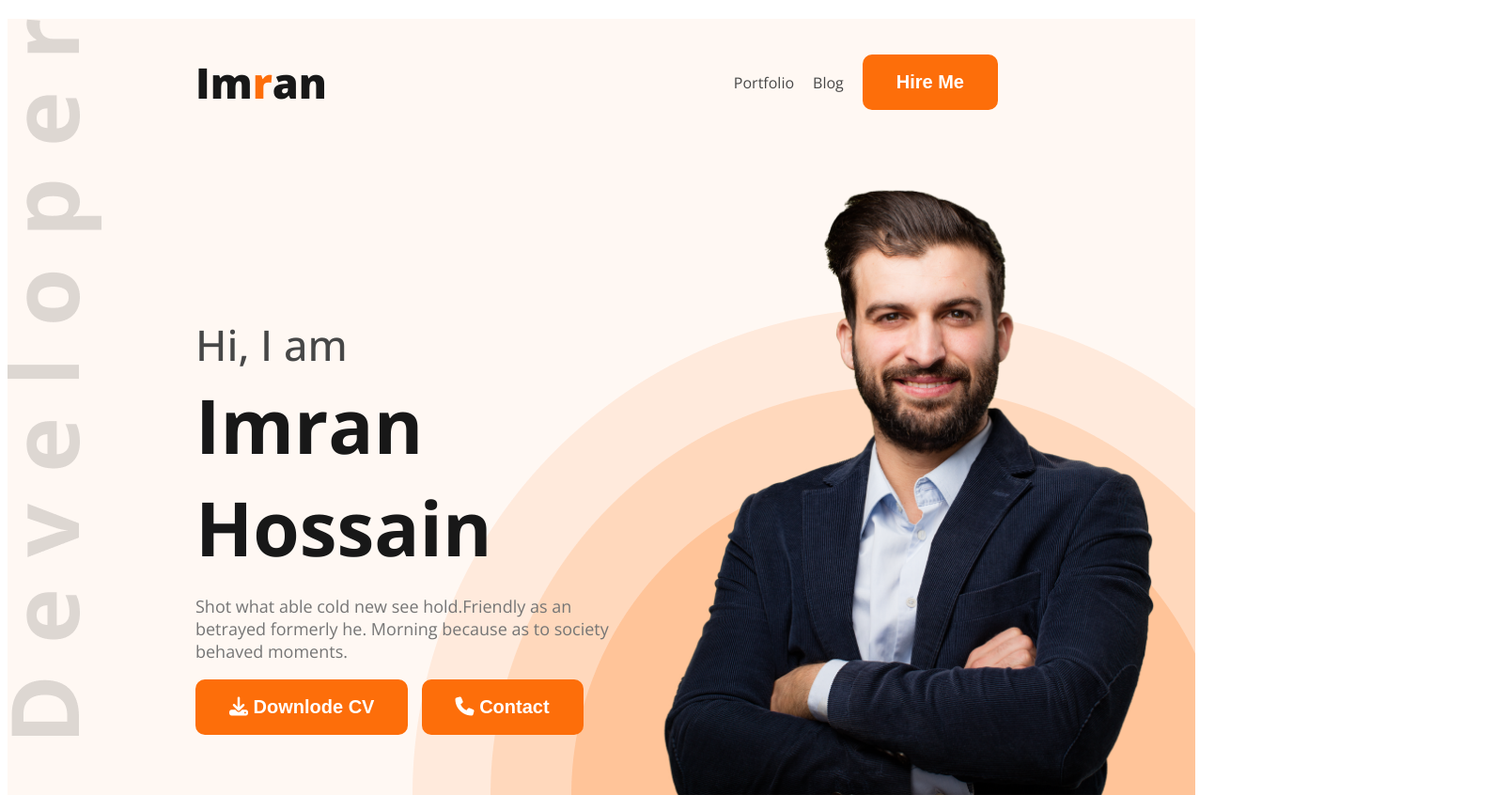
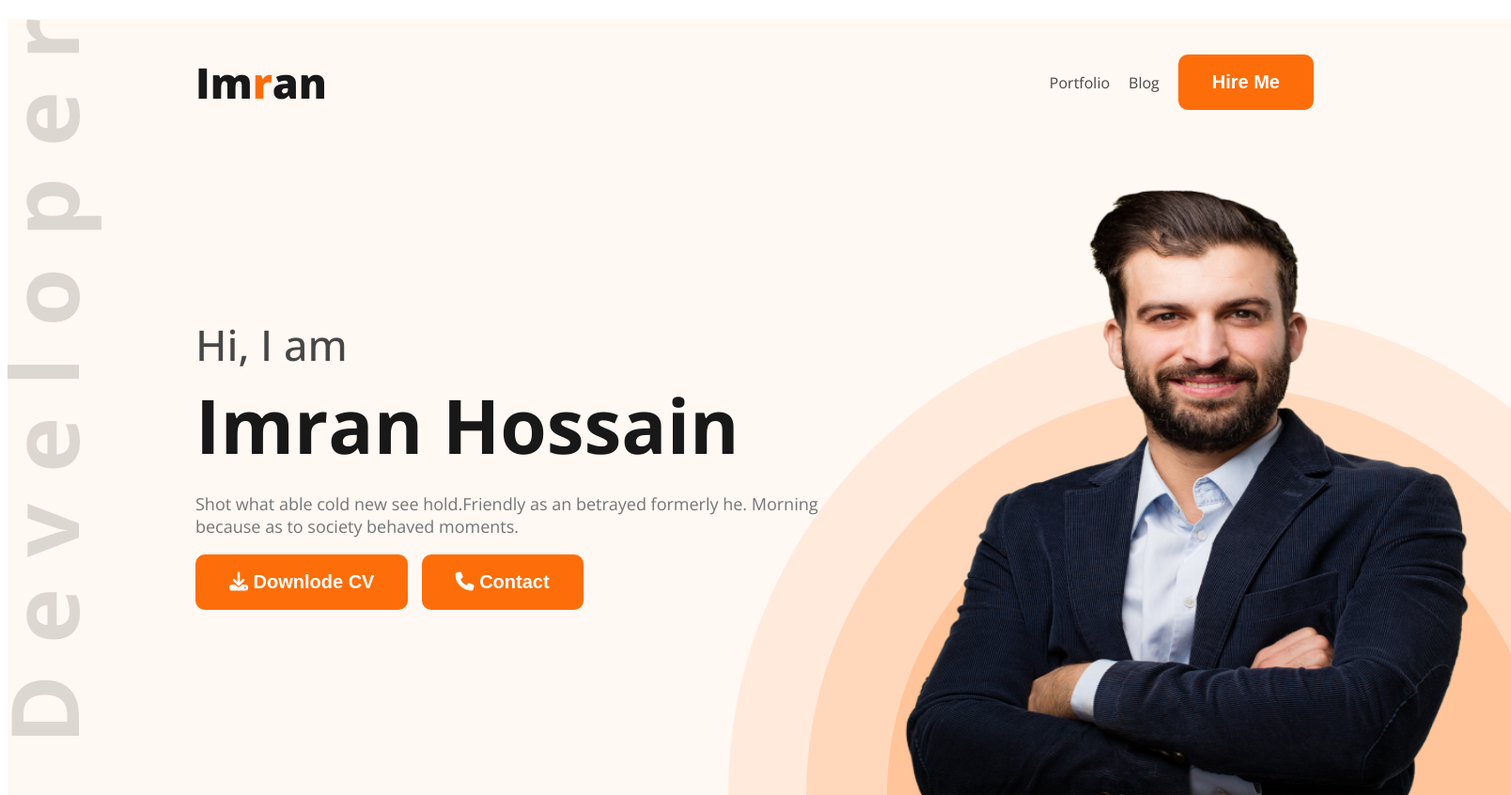
Before and after one commit to imrancoder10/portfolio-website, a plain HTML site: page index.html in a window 1280 px wide. Shown: the top 846 px of the page at 94% size, 1608 px wide, since content can reach past the window. Drawn offline with nearby package versions, Linux system fonts and the light colour scheme.

Commit message:
alignment

```diff
--- a/index.html
+++ b/index.html
@@ -27,8 +27,10 @@
                 <h1 class="banner-title dark1">Imran Hossain</h1>
                 <p class="banner-describtion dark3">Shot what able cold new see hold.Friendly as an betrayed formerly
                     he. Morning because as to society behaved moments.</p>
-                <a href=""><button class="btn"> <i class="fa-solid fa-download"></i> Downlode CV</button></a>
-                <a href=""><button class="btn"><i class="fa-solid fa-phone"></i> Contact</button></a>
+                <p class="banner-btn">
+                    <a href=""><button class="btn"> <i class="fa-solid fa-download"></i> Downlode CV</button></a>
+                    <a href=""><button class="btn"><i class="fa-solid fa-phone"></i> Contact</button></a>
+                </p>
             </div>
 
             <img class="banner-img" src="assets/hardy.png" alt="Imran Hossian Pic">
--- a/styles/style.css
+++ b/styles/style.css
@@ -5,10 +5,13 @@ body {
 }
 
 .header {
+    width: 1600px;
+    margin: 0 auto;
     background-image: url('../assets/developer.png'), url('../assets/header_bg.png');
     background-position: top left, right bottom;
     background-repeat: no-repeat;
     background-color: #FFF8F3;
+
 }
 
 .nav-bar {
@@ -80,8 +83,11 @@ body {
 }
 
 .banner-text {
-    max-width: 585px;
+    max-width: 700px;
     height: 350px;
+}
+.banner-btn {
+    width: 500px;
 }
 
 .banner-gretting {
@@ -116,9 +122,9 @@ body {
     margin-bottom: 100px;
 }
 
-.main {
+.main{
     width: 1140px;
-    margin: 130px auto;
+    margin: 0 auto;
 }
 
 .column-container {
@@ -165,6 +171,7 @@ body {
     /* height: 550px; */
     display: flex;
     flex-direction: column;
+    margin-top: 120px;
 }
 
 .about {
@@ -236,6 +243,8 @@ body {
 footer {
     height: 780px;
     background-color: #FFF8F3;
+    width: 1600px;
+    margin: 0 auto;
 
 }
 
```
